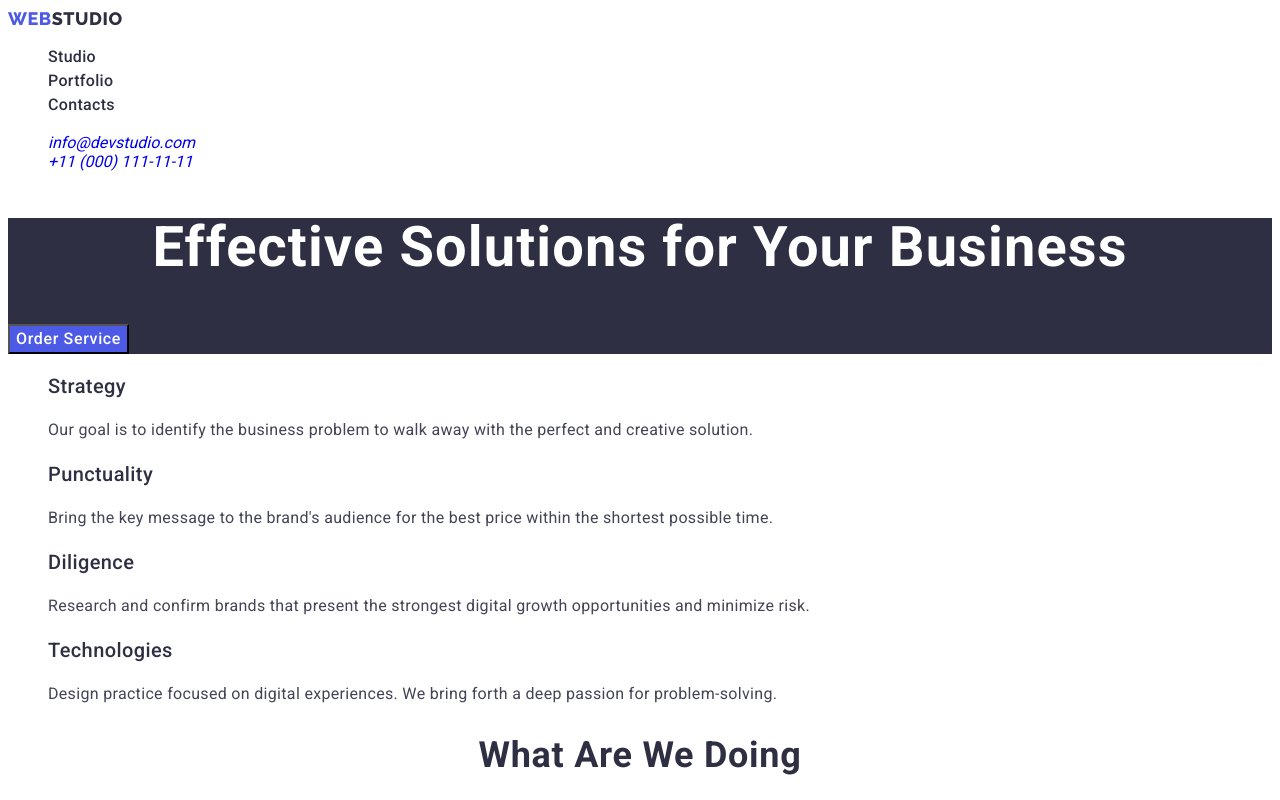
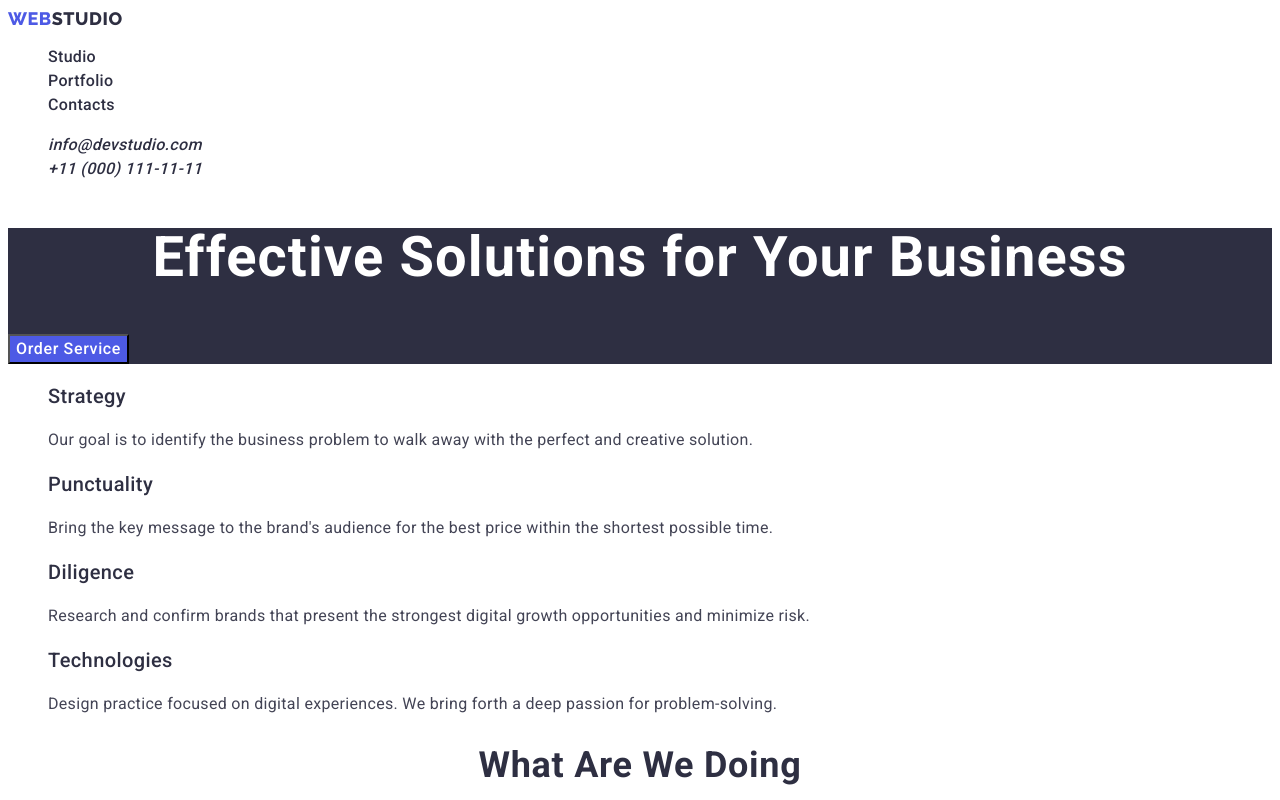
Before and after one commit to Vlad1995591/goit-markup-hw-02, a plain HTML site: page index.html in a window 1280 px wide. Shown: the top 800 px of the page. Drawn offline with Linux system fonts and the light colour scheme.

Commit message:
Update index.html

```diff
--- a/index.html
+++ b/index.html
@@ -26,9 +26,9 @@
         </nav>
         <address class="address">
             <ul class="address-list list">
-                <li ><a class="address-link link"
+                <li ><a class="header-link link"
                         href="mailto:info@devstudio.com">info@devstudio.com</a></li>
-                <li > <a class="address-link link" href="tel:+110001111111">+11 (000) 111-11-11</a>
+                <li > <a class="header-link link" href="tel:+110001111111">+11 (000) 111-11-11</a>
                 </li>
             </ul>
 
```
